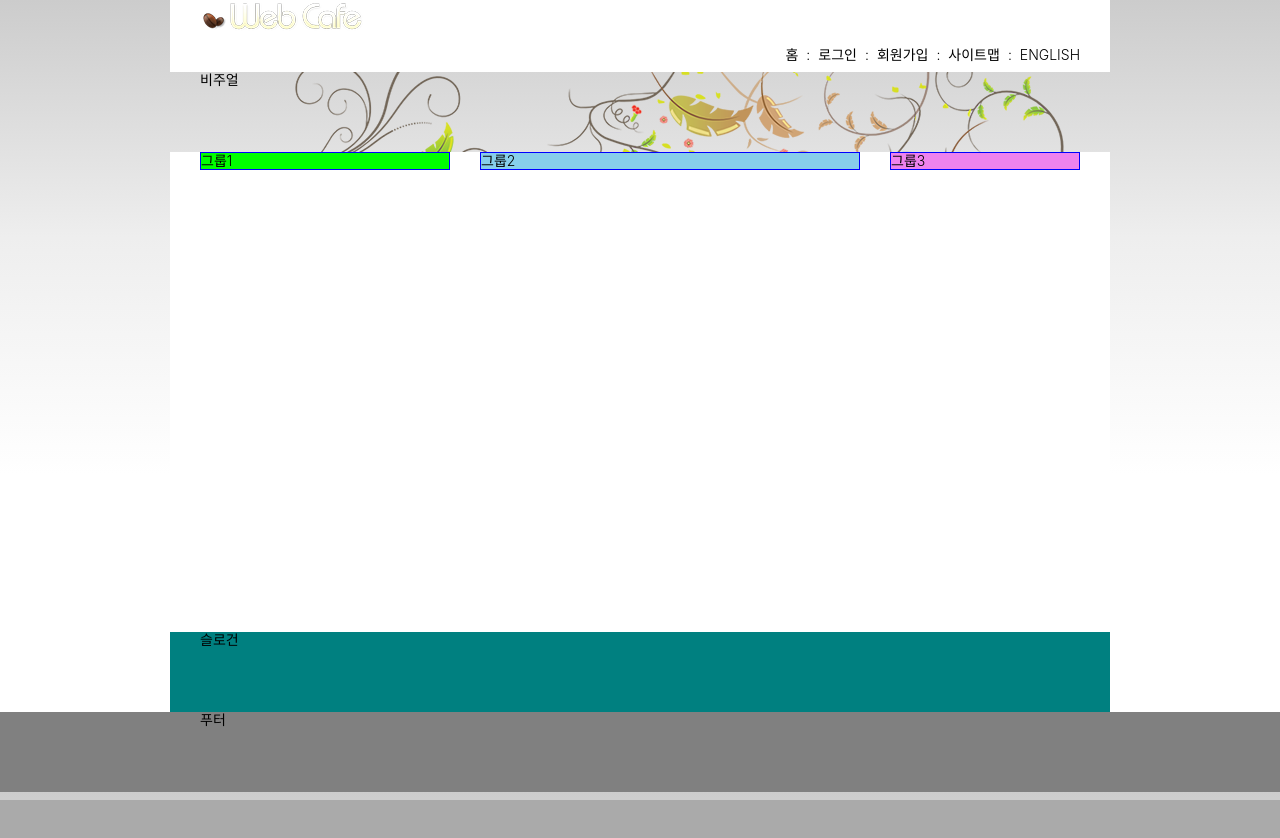
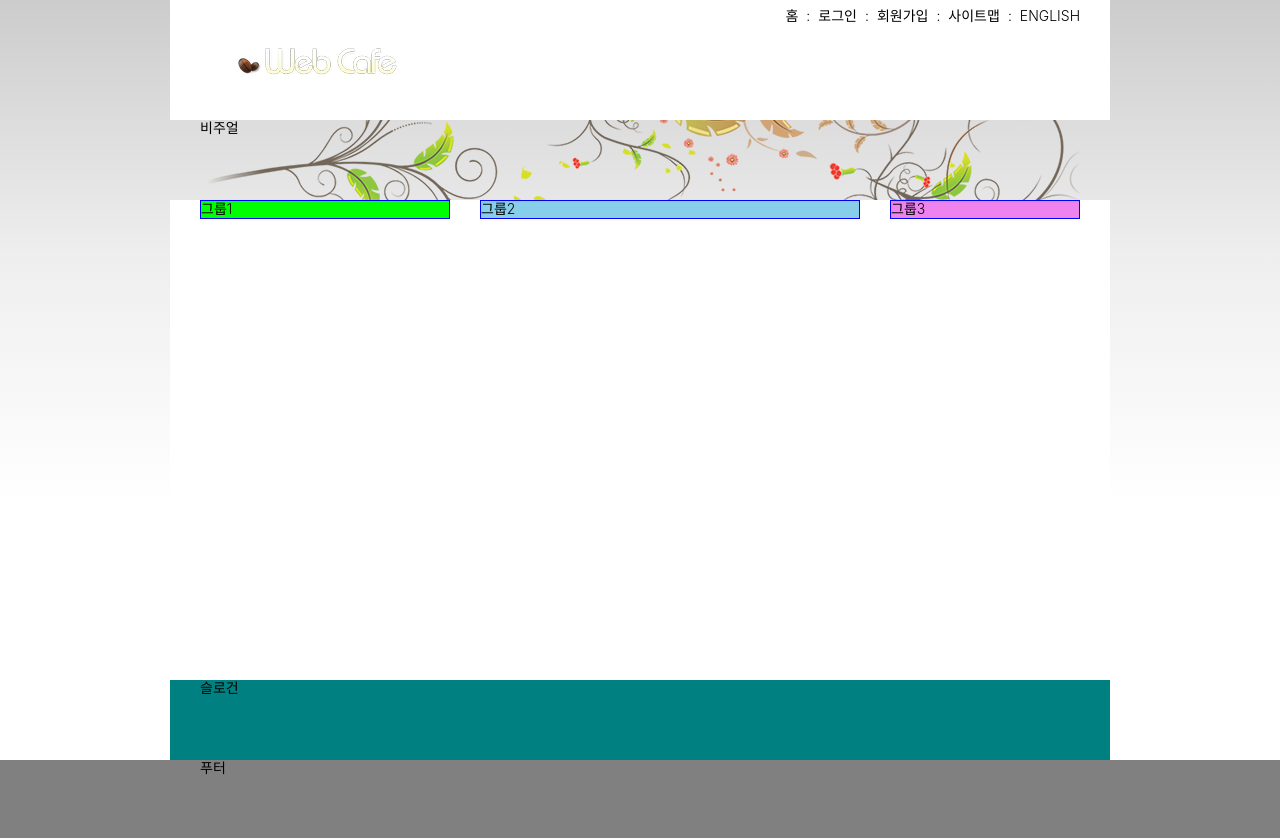
Before and after one commit to seulbinim/webcafe, a plain HTML site: page index.html in a window 1280 px wide. Before the commit the page ends 800 px from the top, so only its background shows below. Drawn offline with nearby package versions, Linux system fonts and the light colour scheme; a web font is replaced by a local one.

Commit message:
포지션을 활용한 로고 레이아웃

```diff
--- a/styles/main.css
+++ b/styles/main.css
@@ -62,9 +62,25 @@ a{
 /* 헤더 */
 .header{
   background-color: var(--white);
+  height: 120px;
+  position: relative;
 }
 
 /* 로고 */
+.logo{
+  line-height: 1;
+  position: absolute;
+  top: 45px;
+  left: 65px;
+
+  a{
+    display: block;
+
+    img{
+      vertical-align: top;
+    }
+  }
+}
 
 /* 안내 링크 */
 .member{
@@ -90,8 +106,6 @@ a{
     }
   }
 }
-
-
 
 /* 메인 메뉴 */
 
```
